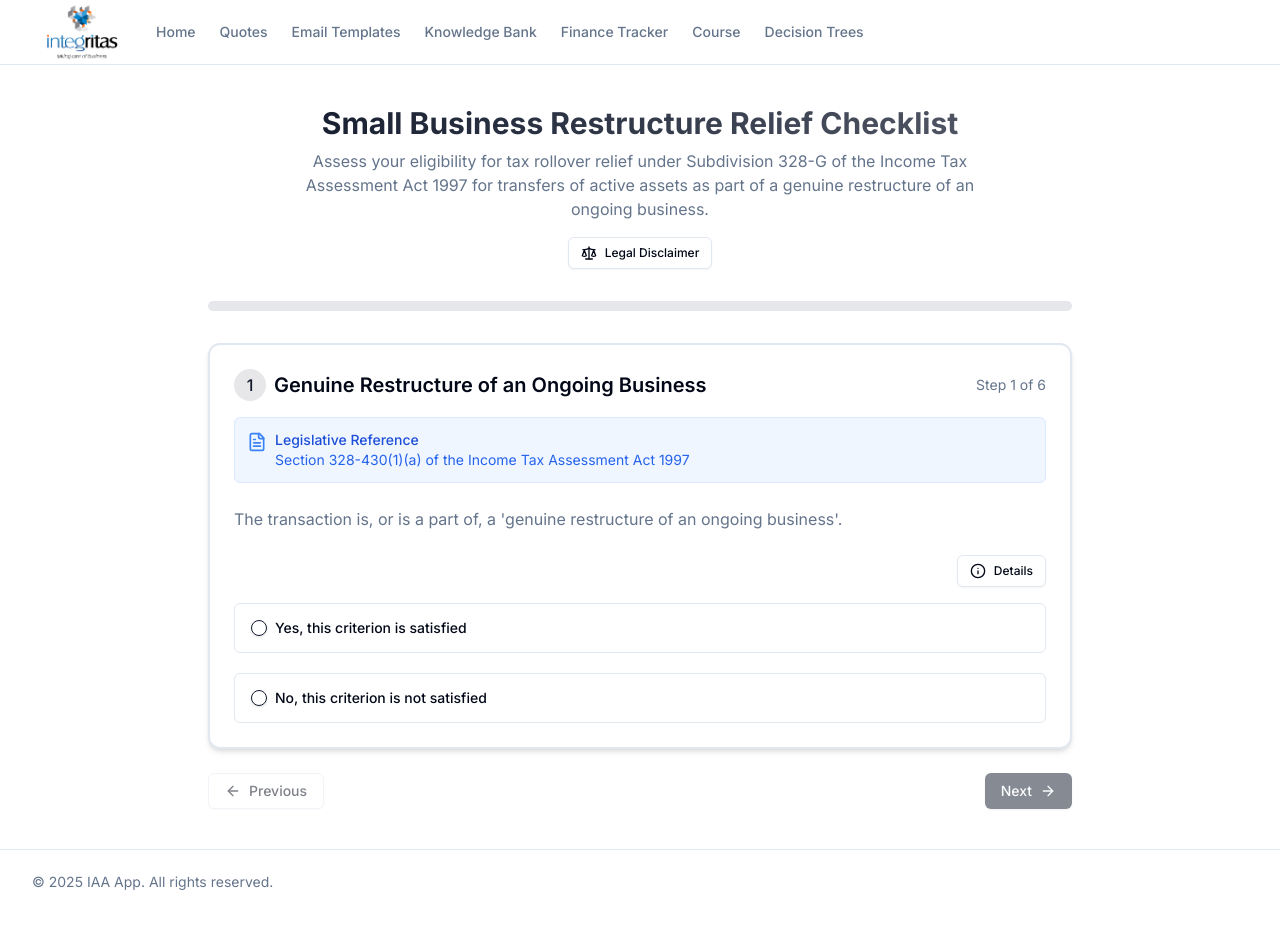
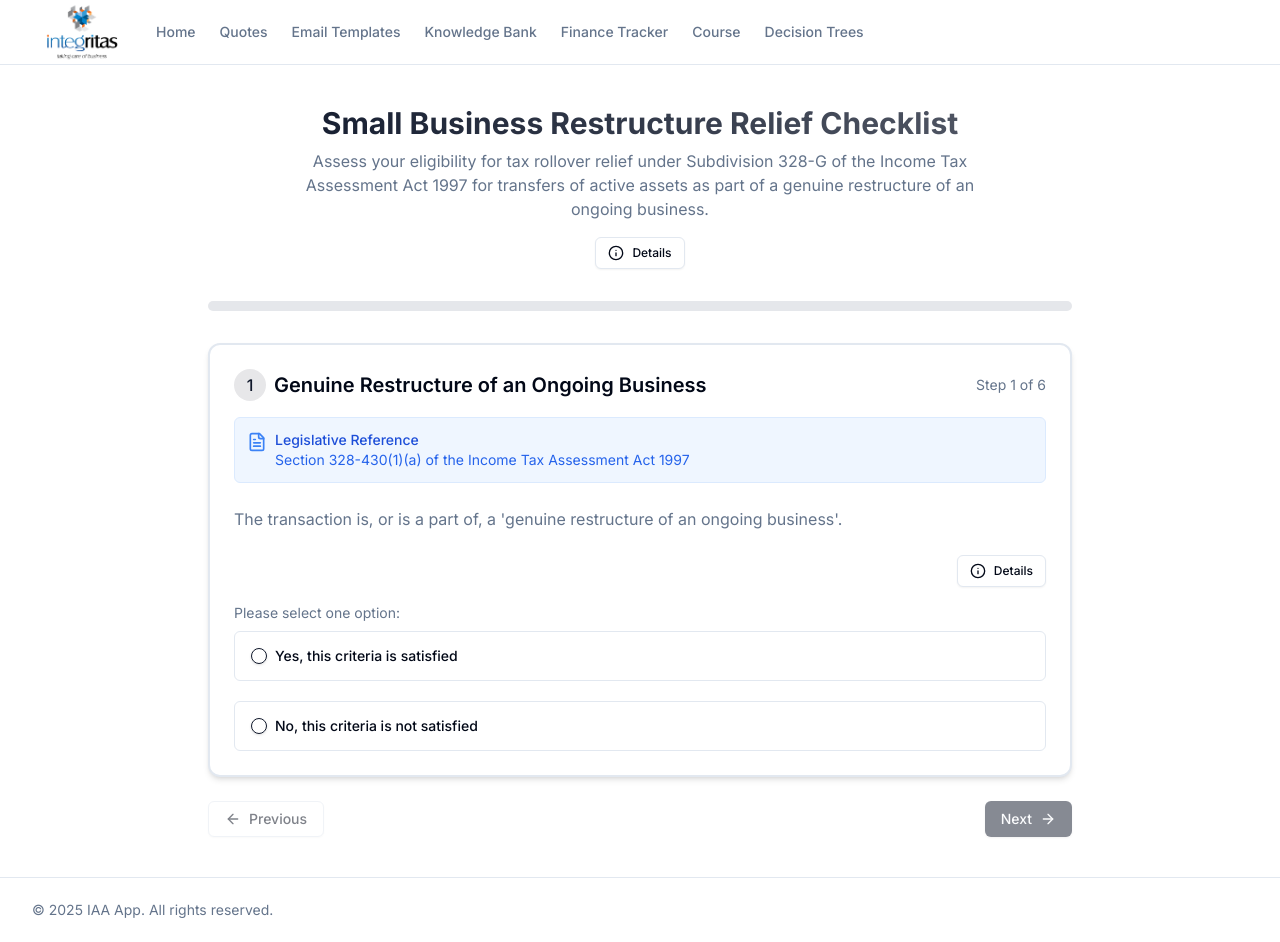
Before and after one commit to visarjazxhi/quote, a Next.js app: page /decision/s328g in a window 1280 px wide. Both pictures are taken after a click on the button "Begin Assessment". Before the commit the page ends 914 px from the top, so only its background shows below. Built offline with nearby package versions, Linux system fonts and the light colour scheme.

Commit message:
minor fix

```diff
--- a/app/decision/s328g/page.tsx
+++ b/app/decision/s328g/page.tsx
@@ -10,11 +10,11 @@ import { Label } from "@/components/ui/label"
 import { Alert, AlertDescription, AlertTitle } from "@/components/ui/alert"
 import CriterionDetailsDialog from "@/components/s328g/criterion-details-dialog"
 import { criteriaData } from "@/data/s328g"
-import LegalDisclaimerDialog from "@/components/s328g/legal-disclaimer-dialog"
+import LegalDisclaimerDialog from "@/components/s328g/criterion-details-dialog"
 import WelcomeScreen from "@/components/s328g/welcome-screen"
 
 export default function SmallBusinessRestructureChecklist() {
-  const [answers, setAnswers] = useState<Record<number, boolean>>({})
+  const [answers, setAnswers] = useState<Record<number, boolean | undefined>>({})
   const [currentCriterion, setCurrentCriterion] = useState(1)
   const [showSummary, setShowSummary] = useState(false)
   const [showDisqualification, setShowDisqualification] = useState(false)
@@ -71,7 +71,7 @@ export default function SmallBusinessRestructureChecklist() {
           for transfers of active assets as part of a genuine restructure of an ongoing business.
         </p>
         <div className="flex justify-center mt-4">
-          <LegalDisclaimerDialog />
+          <LegalDisclaimerDialog criterion={criteriaData[currentCriterion - 1]} />
         </div>
       </div>
 
@@ -95,7 +95,7 @@ export default function SmallBusinessRestructureChecklist() {
           </motion.div>
         ) : !showSummary ? (
           <motion.div
-            key="criterion"
+            key={`criterion-${currentCriterion}`}
             initial={{ opacity: 0, y: 20 }}
             animate={{ opacity: 1, y: 0 }}
             exit={{ opacity: 0, y: -20 }}
@@ -174,9 +174,15 @@ function CriterionCard({ criterion, answer, onAnswer, currentStep, totalSteps }:
           <CriterionDetailsDialog criterion={criterion} />
         </div>
 
+        <p className="text-sm text-muted-foreground mb-2">Please select one option:</p>
+
         <RadioGroup
-          value={answer === undefined ? undefined : answer ? "yes" : "no"}
-          onValueChange={(value) => onAnswer(value === "yes")}
+          value={answer === undefined ? "" : answer ? "yes" : "no"}
+          onValueChange={(value) => {
+            if (value === "yes" || value === "no") {
+              onAnswer(value === "yes")
+            }
+          }}
           className="space-y-3"
         >
           <div
@@ -188,7 +194,7 @@ function CriterionCard({ criterion, answer, onAnswer, currentStep, totalSteps }:
           >
             <RadioGroupItem value="yes" id={`${criterion.id}-yes`} />
             <Label htmlFor={`${criterion.id}-yes`} className="flex-1 cursor-pointer">
-              Yes, this criterion is satisfied
+              Yes, this criteria is satisfied
             </Label>
             {answer === true && <CheckCircle className="h-5 w-5 text-green-500" />}
           </div>
@@ -202,7 +208,7 @@ function CriterionCard({ criterion, answer, onAnswer, currentStep, totalSteps }:
           >
             <RadioGroupItem value="no" id={`${criterion.id}-no`} />
             <Label htmlFor={`${criterion.id}-no`} className="flex-1 cursor-pointer">
-              No, this criterion is not satisfied
+              No, this criteria is not satisfied
             </Label>
             {answer === false && <AlertCircle className="h-5 w-5 text-red-500" />}
           </div>
@@ -225,7 +231,7 @@ function CriterionCard({ criterion, answer, onAnswer, currentStep, totalSteps }:
 }
 
 type SummaryCardProps = {
-  answers: Record<number, boolean>
+  answers: Record<number, boolean | undefined>
   onReset: () => void
 }
 
```
